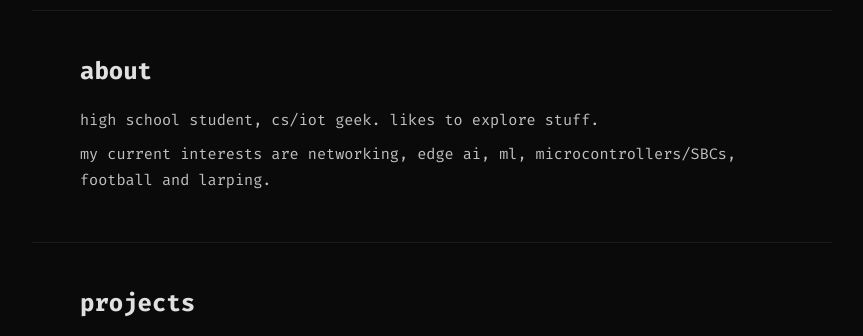
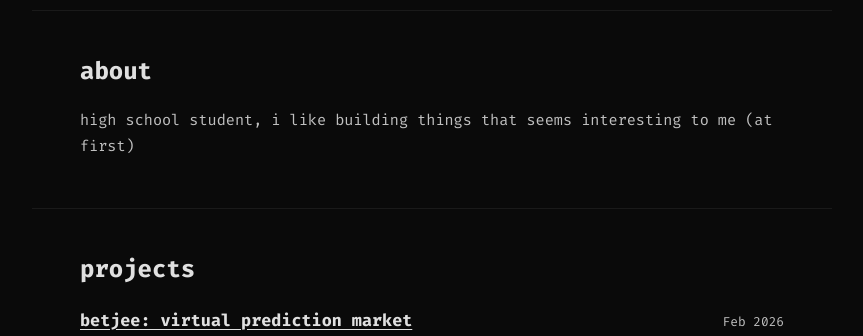
Before and after one commit to ahhyoushh/ahhyoushh.github.io, an Astro site: page / in a window 1280 px wide. Shown: the part 767-1103 px from the top of the page, without its empty margins (208-1071 px from the left). Built offline with nearby package versions, Linux system fonts and the light colour scheme; Astro itself is replaced by a stand-in of ours; some packages are replaced by stand-ins of ours.

Commit message:
about updated

```diff
--- a/src/pages/index.astro
+++ b/src/pages/index.astro
@@ -59,10 +59,7 @@ const recentBlogs = blogs.slice(0, 3);
     <h2 class="section-title">about</h2>
     <div class="about-content">
       <p class="about-text">
-        high school student, cs/iot geek. likes to explore stuff.
-      </p>
-      <p class="about-text">
-      my current interests are networking, edge ai, ml, microcontrollers/SBCs, football and larping.
+      high school student, i like building things that seems interesting to me (at first)
       </p>
     </div>
   </section>
```
